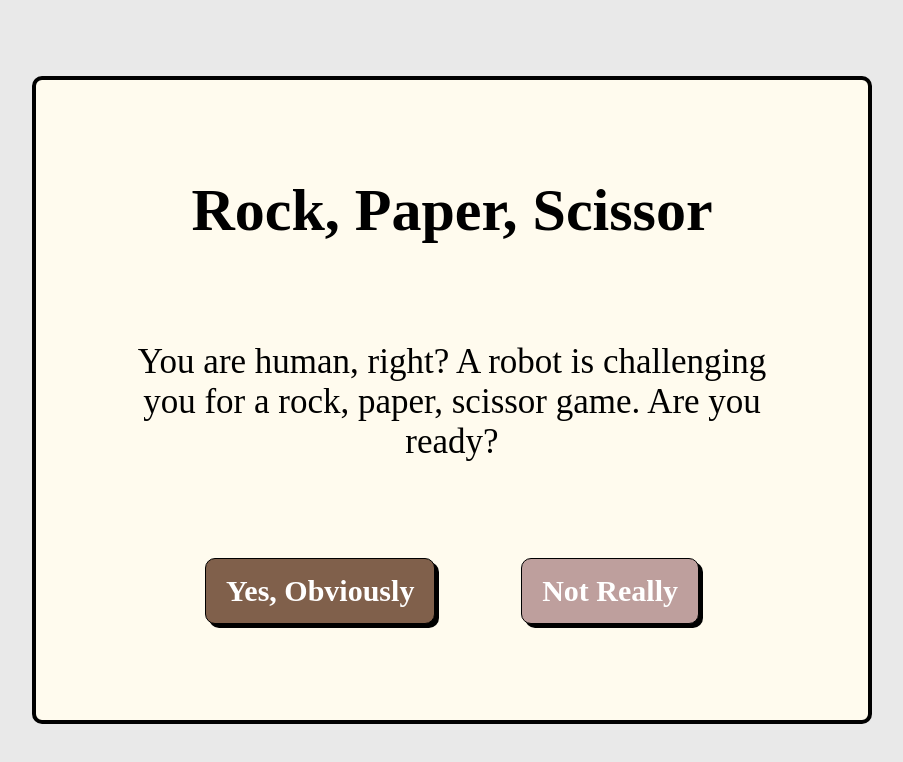
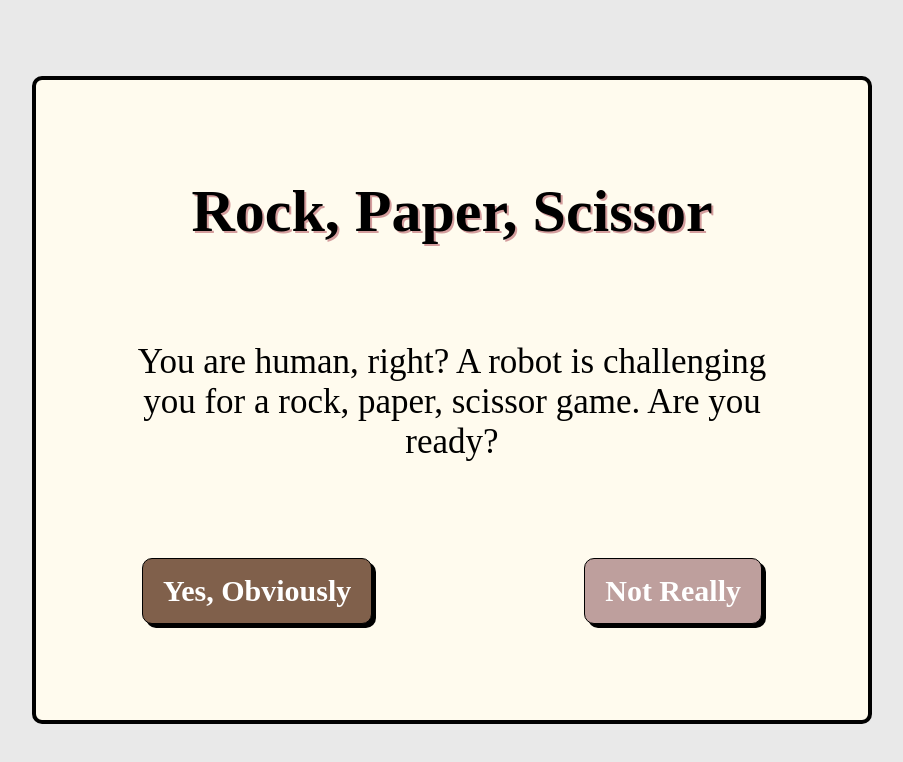
Before and after one commit to SMHasibHasnain/Frontend-Mini-Projects, a plain HTML site: page RockPaperScissors/index.html in a window 1280 px wide. Shown: the whole page, without its empty margins (188-1091 px from the left). Drawn offline with Linux system fonts and the light colour scheme; a web font is replaced by a local one.

Commit message:
added some text styles to main heading

```diff
--- a/RockPaperScissors/index.html
+++ b/RockPaperScissors/index.html
@@ -2,7 +2,7 @@
 <html lang="en">
 <head>
     <meta charset="UTF-8">
-    <meta name="viewport" content="width=device-width, initial-scale=1.0">
+    <meta name="viewport" content="width=device-width, initial-scale=1.0, user-scalable=yes">
     <title>Document</title>
     <link rel="stylesheet" href="./style.css">
     <script src="./scripts.js" defer></script>
--- a/RockPaperScissors/style.css
+++ b/RockPaperScissors/style.css
@@ -68,6 +68,8 @@ body {
 
 .inner-container-1 > h1 {
     font-size: 6rem;
+    text-shadow: 2px 2px rgb(212, 157, 157);
+    line-height: 7rem;
 }
 
 .brief1 {
@@ -77,9 +79,9 @@ body {
 
 
 .btn-container {
-    width: 80%;
+    width: 100%;
     display: flex;
-    justify-content: space-evenly;
+    justify-content: space-around;
 
 }
 
@@ -196,6 +198,8 @@ body {
 .arrow {
     width: 8rem;
     margin: 0rem 2rem;
+    max-width: 11rem;
+    min-width: 5rem;
 }
 
 #right-arrow {
```
